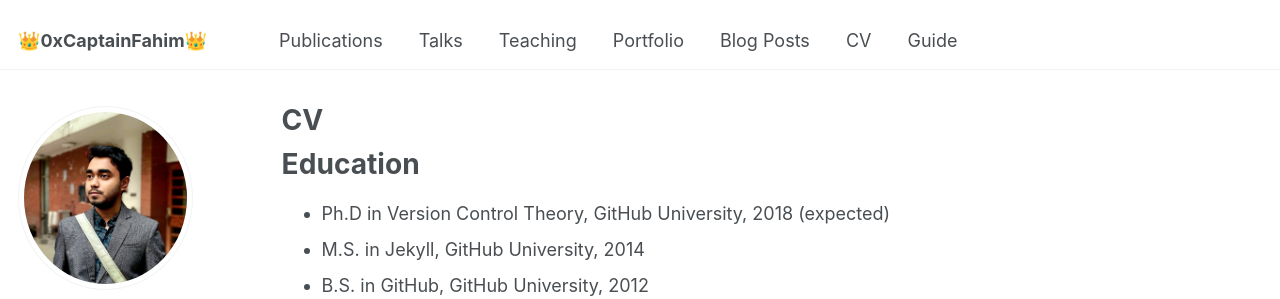
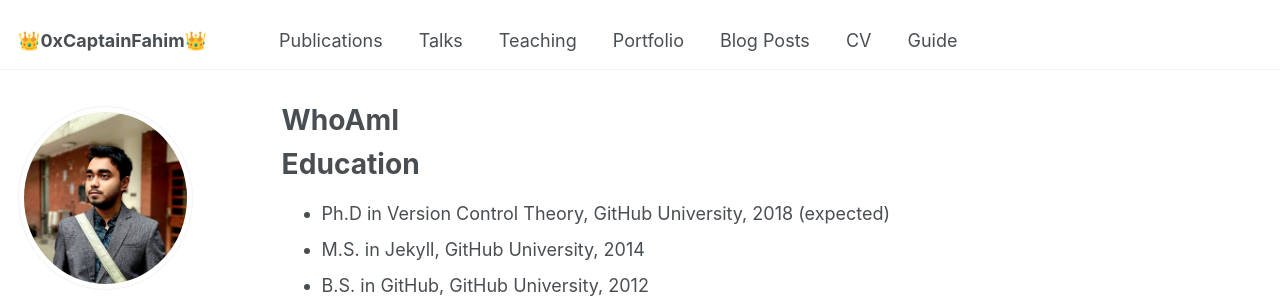
Before and after one commit to 0xCaptainFahim/0xCaptainFahim.github.io, a Jekyll site: the page built from _pages/cv.md, in a window 1280 px wide and 900 px high. Shown: the top 299 px of the window. Built offline with Jekyll 4.4.1, drawn with Linux system fonts in a browser that asks for light colours.

Commit message:
Update cv.md

```diff
--- a/_pages/cv.md
+++ b/_pages/cv.md
@@ -1,7 +1,7 @@
 ---
 layout: archive
-title: "CV"
-permalink: /cv/
+title: "WhoAmI"
+permalink: /whoamI/
 author_profile: true
 redirect_from:
   - /resume
```
